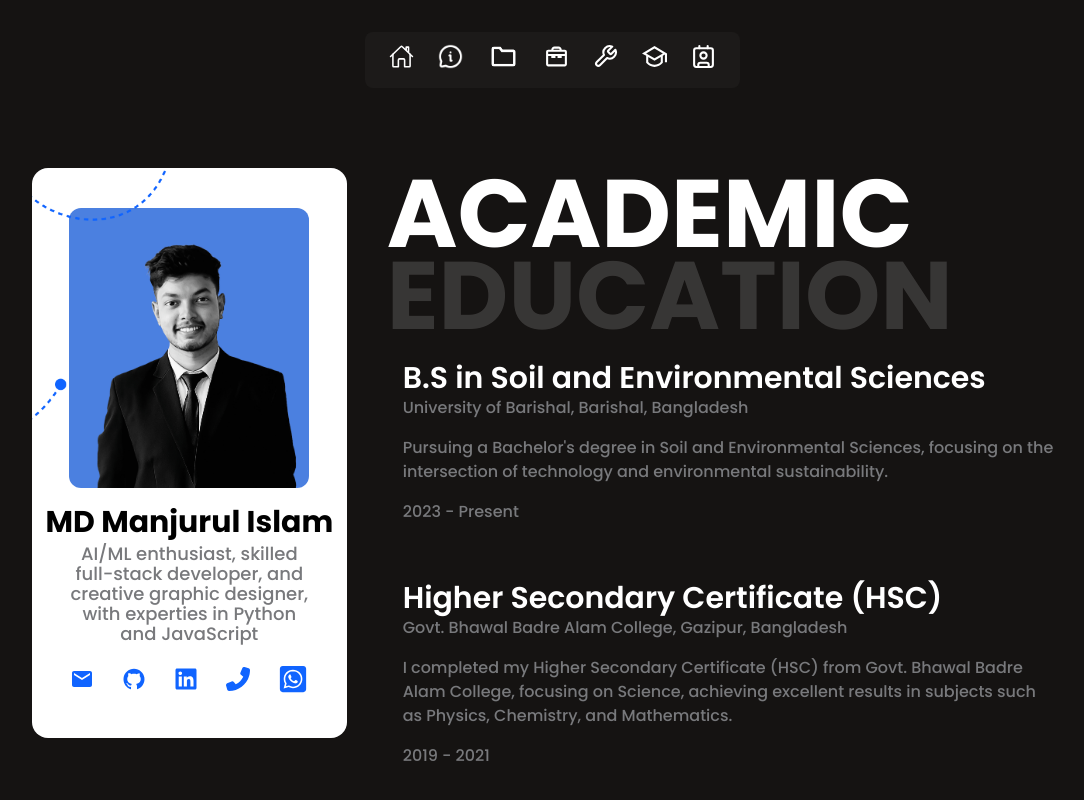
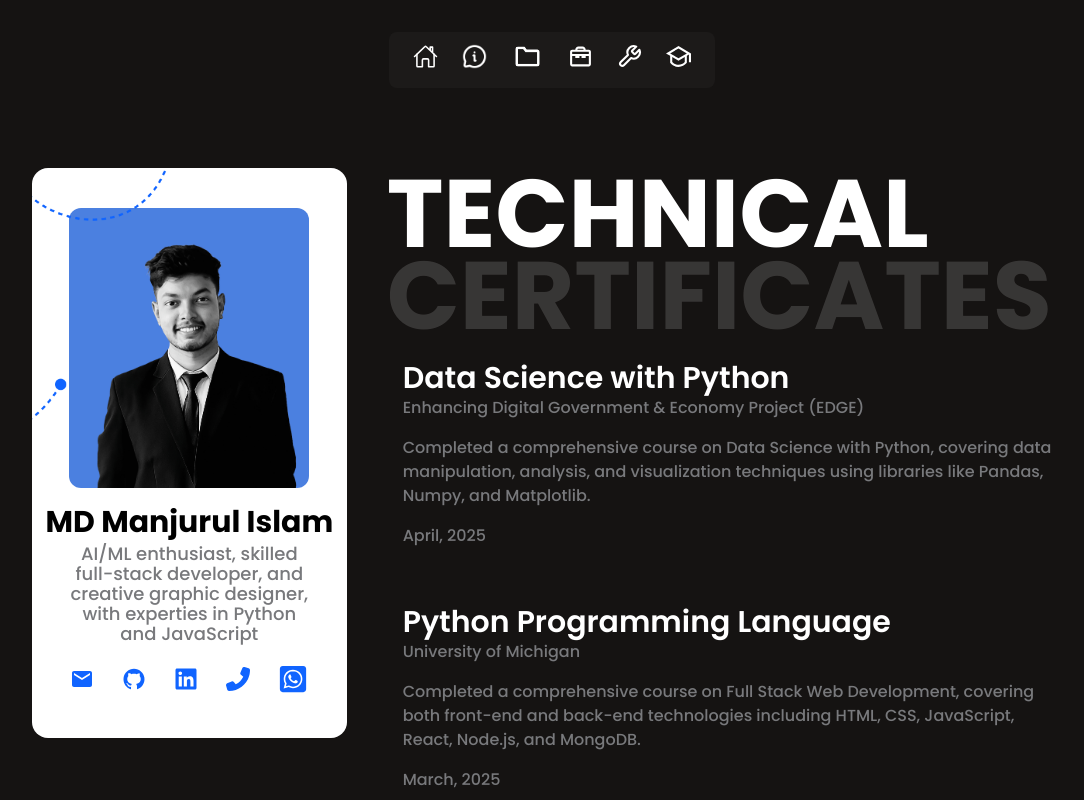
Before and after one commit to manjurul369/portfolio, a Next.js app: page /education in a window 1280 px wide. Shown: the top 800 px of the page, without its empty margins (88-1172 px from the left). Built offline with nearby package versions, Linux system fonts and the light colour scheme.

Commit message:
Completed development

```diff
--- a/app/education/page.js
+++ b/app/education/page.js
@@ -2,7 +2,7 @@ import React from 'react';
 import Link from 'next/link';
 import ProfileCard from '@/public/components/ProfileCard';
 import MotionSection from '@/public/components/MotionSection';
-import { educationInfo, achievements } from '@/public/constants';
+import { educationInfo, achievements, certifications } from '@/public/constants';
 
 export default function Page() {
     return (
@@ -13,6 +13,25 @@ export default function Page() {
                 </MotionSection>
                 <div className='w-full lg:w-2/3 flex flex-col items-center lg:items-start xl:'>
                     <div className='flex flex-col gap-20 mt-15 lg:mt-5'>
+                        <MotionSection delay={0.2} className='flex flex-col items-center lg:items-start'>
+                            <div className='flex flex-col items-center lg:items-start sm:flex-row md:flex-col sm:gap-2'>
+                                <h1 className='text-5xl md:text-8xl font-bold leading-11 md:leading-13'>TECHNICAL</h1>
+                                <h1 className='text-5xl md:text-8xl font-bold opacity-15'>CERTIFICATES</h1>
+                            </div>
+                            {certifications.map((certification, index) => (
+                                <Link key={index} href={certification.link} target="_blank" rel="noopener noreferrer">
+                                    <div className='flex flex-col mb-6 p-4 w-full bg-none hover:bg-[#353334] rounded-lg transition-all duration-300 cursor-pointer'>
+                                        <h2 className='text-3xl font-semibold'>{certification.title}</h2>
+                                        <h3 className='text-md text-para-black font-medium'>{certification.institution}</h3>
+                                        <p className='mt-4 text-para-black font-medium'>{certification.description}</p>
+                                        <h2 className='mt-4 text-para-black font-medium'>{certification.date}</h2>
+                                    </div>
+                                </Link>
+                            ))}
+                            <div className='mt-10'></div>
+                        </MotionSection>
+
+
                         <MotionSection delay={0.2} className='flex flex-col items-center lg:items-start'>
                             <div className='flex flex-col items-center lg:items-start sm:flex-row md:flex-col sm:gap-2'>
                                 <h1 className='text-5xl md:text-8xl font-bold leading-11 md:leading-13'>ACADEMIC</h1>
--- a/public/components/Nav.js
+++ b/public/components/Nav.js
@@ -18,8 +18,7 @@ export default function Nav() {
     { id: 'projects', label: 'Projects', icon: <Image src={folder} alt="Projects" width={33} height={33} />, href: '/projects' },
     { id: 'experience', label: 'Experience', icon: <CgToolbox className="text-2xl text-white" size={25} />, href: '/experience' },
     { id: 'skills', label: 'Skills', icon: <FiTool className="text-2xl text-white" size={25} />, href: '/skills' },
-    { id: 'education', label: 'Education', icon: <RiGraduationCapLine className="text-2xl text-white" size={25} />, href: '/education' },
-    { id: 'contact', label: 'Contact', icon: <LuContact className="text-2xl text-white" size={25} />, href: '/#contact' }
+    { id: 'education', label: 'Education', icon: <RiGraduationCapLine className="text-2xl text-white" size={25} />, href: '/education' }
   ];
 
   return (
--- a/public/constants/index.js
+++ b/public/constants/index.js
@@ -225,3 +225,31 @@ export const achievements = [
         link: "https://www.linkedin.com/posts/manjurul369_sdg13-climateaction-sustainability-activity-7299735350812282880-iu1G?utm_source=share&utm_medium=member_desktop&rcm=ACoAAEWiTAEB5Bd0zD5fQuWl16OY89gO4RJjZsQ"
     }
 ]
+
+
+export const certifications = [
+    {
+        title: "Data Science with Python",
+        institution: "Enhancing Digital Government & Economy Project (EDGE)",
+        credential_id: "EDGE-DSTS-112-8140-00017",
+        description: "Completed a comprehensive course on Data Science with Python, covering data manipulation, analysis, and visualization techniques using libraries like Pandas, Numpy, and Matplotlib.",
+        date: "April, 2025",
+        link: "https://drive.google.com/file/d/1TPOwZgOIEXIA0U90sMBW_mNcbkam_SnN/view?usp=sharing"
+    },
+    {
+        title: "Python Programming Language",
+        institution: "University of Michigan",
+        credential_id: "J9EQYEWUADLO",
+        description: "Completed a comprehensive course on Full Stack Web Development, covering both front-end and back-end technologies including HTML, CSS, JavaScript, React, Node.js, and MongoDB.",
+        date: "March, 2025",
+        link: "https://www.coursera.org/account/accomplishments/verify/J9EQYEWUADLO"
+    },
+    {
+        title: "Complete Web Development Course",
+        institution: "Programming Hero",
+        credential_id: "WEB10-0661",
+        description: "Completed a comprehensive course on Full Stack Web Development, covering both front-end and back-end technologies including HTML, CSS, JavaScript, React, Node.js, and MongoDB.",
+        date: "July, 2024",
+        link: "https://drive.google.com/file/d/1cDSQe103Q57v7zbtv7Mhbd0_qwXXnWHh/view?usp=sharing"
+    },
+]
```
